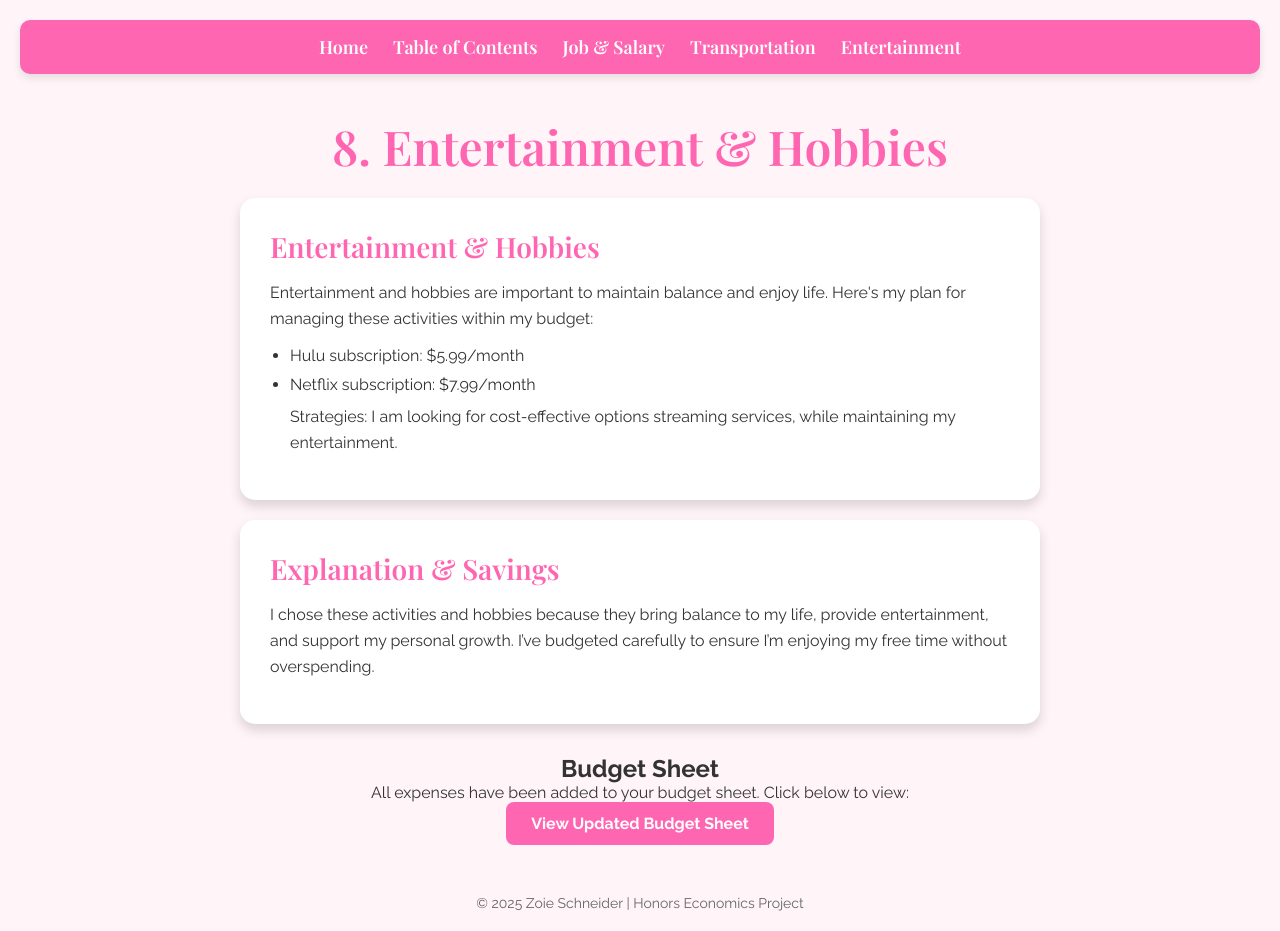
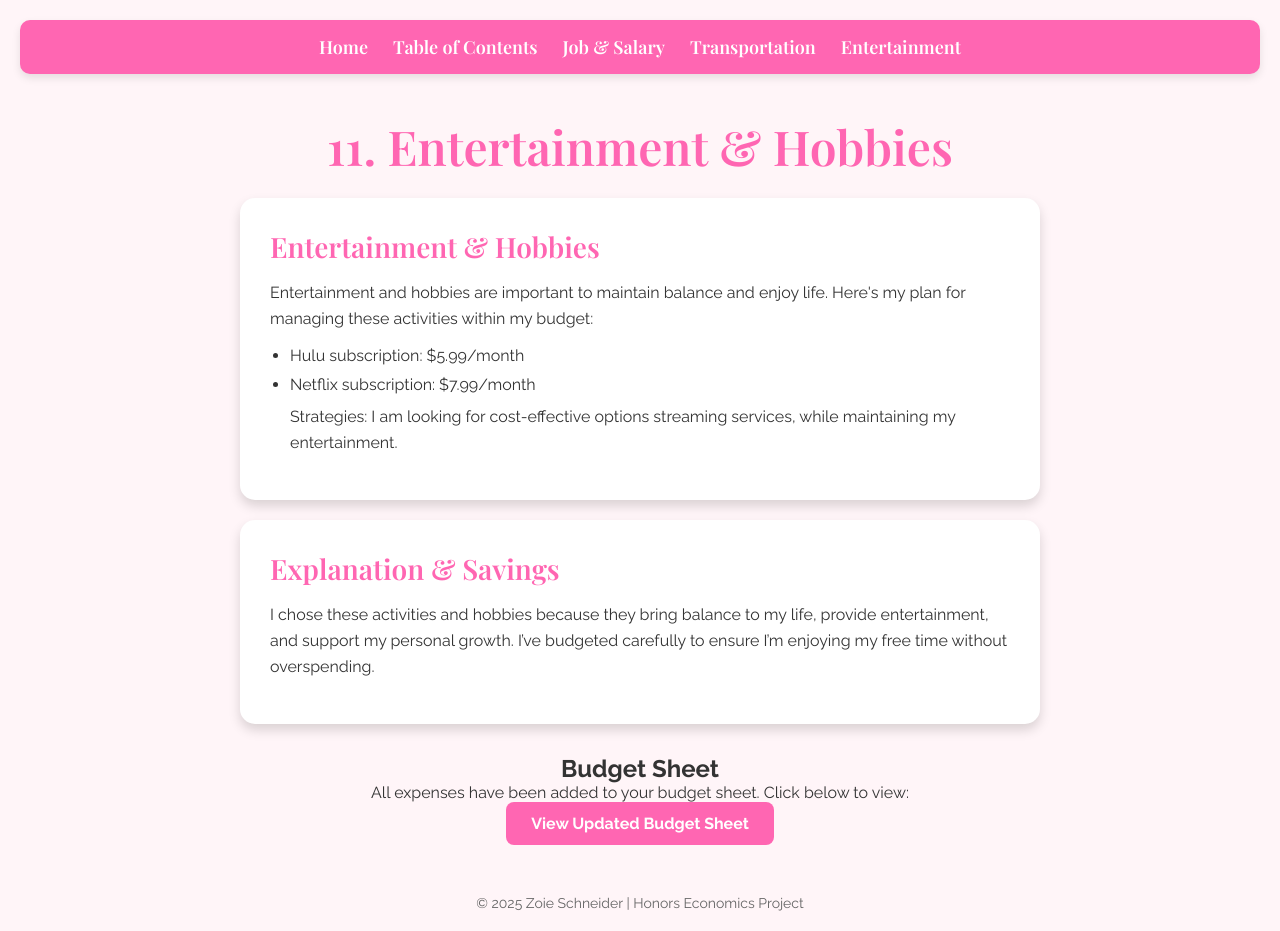
Before and after one commit to zoieeeanyla/Zoies-personal-Budget-Project-, a plain HTML site: page entertainment.html in a window 1280 px wide. Drawn offline with nearby package versions, Linux system fonts and the light colour scheme.

Commit message:
entertainment.html

```diff
--- a/entertainment.html
+++ b/entertainment.html
@@ -127,7 +127,7 @@
 
     <!-- Main Content -->
     <div class="content">
-        <h1>8. Entertainment & Hobbies</h1>
+        <h1>11. Entertainment & Hobbies</h1>
 
         <div class="details">
     <h2>Entertainment & Hobbies</h2>
```
